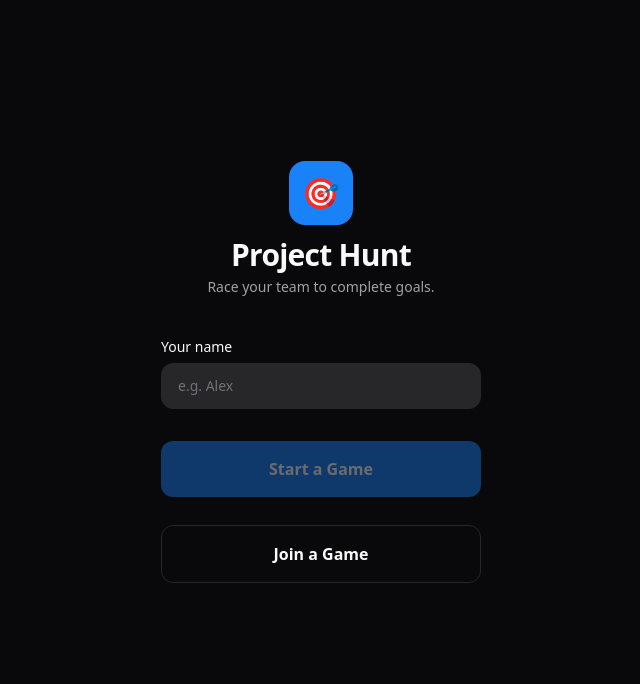
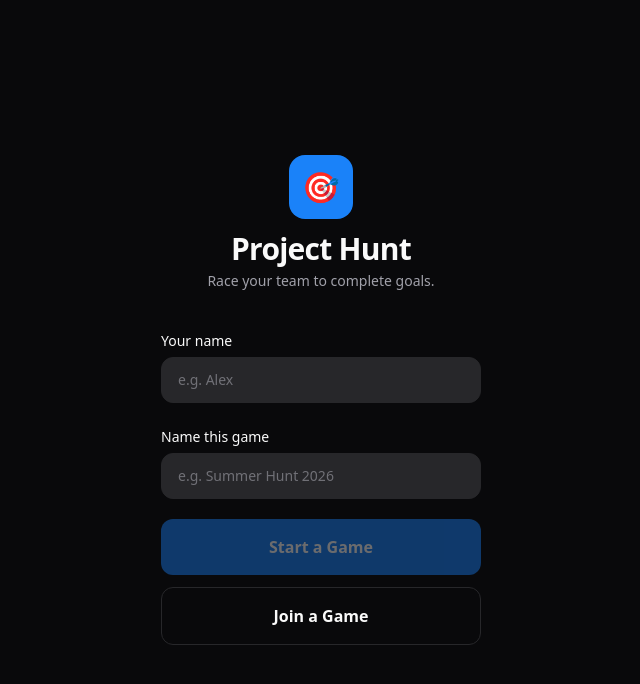
Before and after one commit to yaycake/project-hunt-fe, a React (Vite) app: page / in a window 1280 px wide. Shown: the top 684 px of the page, without its empty margins (319-959 px from the left). Built offline with nearby package versions, Linux system fonts and the light colour scheme.

Commit message:
clean up changes

```diff
--- a/mock-server.js
+++ b/mock-server.js
@@ -350,6 +350,23 @@ app.patch('/api/games/:gameId/participants/:participantId/team', (req, res) => {
   res.json({ participant: p })
 })
 
+// BACKEND DEV: DELETE /api/games/:gameId?actorId=…
+// (Query param: DELETE bodies are often stripped by proxies; body.actorId also supported.)
+app.delete('/api/games/:gameId', (req, res) => {
+  const { gameId } = req.params
+  const actorId = req.query.actorId ?? req.body?.actorId
+  const game = store.games[gameId]
+  if (!game) return res.status(404).json({ message: 'Game not found.' })
+  if (!actorId || actorId !== game.ownerId) {
+    return res.status(403).json({ message: 'Only the game owner can end the game.' })
+  }
+  delete store.games[gameId]
+  delete store.participants[gameId]
+  delete store.teams[gameId]
+  console.log(`[game ended for all] ${gameId}`)
+  res.sendStatus(204)
+})
+
 // BACKEND DEV: DELETE /api/games/:gameId/participants/:participantId
 // returns: 204
 // Owner removing someone, or participant removing themselves (leaveGame).
--- a/src/lib/mock.ts
+++ b/src/lib/mock.ts
@@ -367,3 +367,14 @@ export async function leaveGame(gameId: string, participantId: string): Promise<
   await api(`/api/games/${gameId}/participants/${participantId}`, { method: 'DELETE' })
   clearCurrentUser()
 }
+
+/**
+ * BACKEND DEV:
+ *   DELETE /api/games/:gameId?actorId=… — owner only; deletes the game for all players.
+ *   Uses query param because DELETE request bodies are not reliably delivered (proxies/clients).
+ */
+export async function endGameAsOwner(gameId: string, ownerId: string): Promise<void> {
+  const qs = new URLSearchParams({ actorId: ownerId }).toString()
+  await api(`/api/games/${encodeURIComponent(gameId)}?${qs}`, { method: 'DELETE' })
+  clearCurrentUser()
+}
--- a/src/routes/game/$gameId.tsx
+++ b/src/routes/game/$gameId.tsx
@@ -2,7 +2,15 @@ import { useEffect, useRef, useState } from 'react'
 import { createFileRoute, useNavigate } from '@tanstack/react-router'
 import { useQueryClient, useQuery, useMutation } from '@tanstack/react-query'
 import { Check, Copy, Crown, UserPlus, Users, X, Trash2 } from 'lucide-react'
-import { getGame, startGame, leaveGame, removePlayer, getCurrentUser, clearCurrentUser } from '@/lib/mock'
+import {
+  getGame,
+  startGame,
+  leaveGame,
+  removePlayer,
+  getCurrentUser,
+  clearCurrentUser,
+  endGameAsOwner,
+} from '@/lib/mock'
 import { GameLobbyOverviewCard, InvitePlayersSheet } from '@/features/lobby/GameLobbyOverviewCard'
 import { CreateTeamsPanel } from '@/features/lobby/CreateTeamsPanel'
 import { PermissionsGate } from '@/features/lobby/PermissionsGate'
@@ -122,6 +130,17 @@ function GamePage() {
   const { mutate: handleLeave, isPending: isLeaving } = useMutation({
     mutationFn: () => leaveGame(gameId, currentUser!.id),
     onSuccess: () => navigate({ to: '/' }),
+  })
+
+  const { mutate: handleOwnerEndGame, isPending: isEndingGame } = useMutation({
+    mutationFn: () => endGameAsOwner(gameId, currentUser!.id),
+    onSuccess: () => {
+      queryClient.removeQueries({ queryKey: ['game', gameId] })
+      navigate({ to: '/' })
+    },
+    onError: err => {
+      window.alert(err instanceof Error ? err.message : 'Could not end the game.')
+    },
   })
 
   // ── Redirect all clients when game goes ACTIVE ────────────────────────────
@@ -313,13 +332,31 @@ function GamePage() {
           </section>
         )}
 
-        {/* Leave game — non-owner only, sits at bottom of content */}
-        {!isOwner && (
+        {/* Leave game — owner ends for everyone; others leave only themselves */}
         <div className="pt-2 pb-4 text-center">
-            {showLeaveConfirm ? (
+          {isOwner ? (
+            <button
+              type="button"
+              disabled={isEndingGame}
+              onClick={() => {
+                if (
+                  !window.confirm(
+                    'This will end the game for all current players. No one will be able to continue this game.',
+                  )
+                ) {
+                  return
+                }
+                handleOwnerEndGame()
+              }}
+              className="text-sm text-muted-foreground/60 underline-offset-4 hover:underline active:opacity-60 disabled:opacity-40"
+            >
+              {isEndingGame ? 'Ending…' : 'Leave game'}
+            </button>
+          ) : showLeaveConfirm ? (
             <div className="flex items-center justify-center gap-3">
               <span className="text-sm text-muted-foreground">Leave this game?</span>
               <button
+                type="button"
                 onClick={() => handleLeave()}
                 disabled={isLeaving}
                 className="rounded-lg bg-destructive px-3 py-1.5 text-xs font-semibold text-destructive-foreground disabled:opacity-50"
@@ -327,6 +364,7 @@ function GamePage() {
                 {isLeaving ? 'Leaving…' : 'Leave'}
               </button>
               <button
+                type="button"
                 onClick={() => setShowLeaveConfirm(false)}
                 className="rounded-lg border border-border px-3 py-1.5 text-xs font-semibold"
               >
@@ -335,14 +373,14 @@ function GamePage() {
             </div>
           ) : (
             <button
+              type="button"
               onClick={() => setShowLeaveConfirm(true)}
               className="text-sm text-muted-foreground/60 underline-offset-4 hover:underline active:opacity-60"
             >
-                Leave Game
+              Leave game
             </button>
           )}
         </div>
-        )}
       </main>
 
       {/* ── Create Teams overlay ──────────────────────────────────────────── */}
--- a/src/routes/index.tsx
+++ b/src/routes/index.tsx
@@ -1,8 +1,11 @@
 import { useEffect, useRef, useState } from 'react'
 import { createFileRoute, useNavigate } from '@tanstack/react-router'
 import { useMutation } from '@tanstack/react-query'
-import { joinGame } from '@/lib/mock'
+import { createGame, joinGame } from '@/lib/mock'
 import { cn } from '@/lib/utils'
+
+/** Fallback if the player leaves “Name this game” empty. */
+const DEFAULT_NEW_GAME_NAME = 'New Game'
 
 export const Route = createFileRoute('/')({
   component: HomePage,
@@ -15,14 +18,28 @@ const primaryCtaClass =
   'flex w-full items-center justify-center rounded-xl bg-primary px-4 py-4 text-base font-semibold text-primary-foreground transition disabled:pointer-events-none disabled:opacity-40 active:opacity-80'
 
 const secondaryCtaClass =
-  'flex w-full items-center justify-center rounded-xl border border-border px-4 py-4 text-base font-semibold transition active:opacity-60'
+  'flex w-full items-center justify-center rounded-xl border border-border px-4 py-4 text-base font-semibold transition active:opacity-60 disabled:pointer-events-none disabled:opacity-40'
 
 function HomePage() {
   const navigate = useNavigate()
   const gameIdInputRef = useRef<HTMLInputElement>(null)
   const [username, setUsername] = useState('')
+  const [gameTitle, setGameTitle] = useState('')
   const [gameCode, setGameCode] = useState('')
   const [flow, setFlow] = useState<'pick' | 'join'>('pick')
+
+  const {
+    mutate: doCreate,
+    isPending: isCreating,
+    error: createError,
+    reset: resetCreateError,
+  } = useMutation({
+    mutationFn: () =>
+      createGame(gameTitle.trim() || DEFAULT_NEW_GAME_NAME, username.trim()),
+    onSuccess: ({ game }) => {
+      navigate({ to: '/game/$gameId', params: { gameId: game.id } })
+    },
+  })
 
   const {
     mutate: doJoin,
@@ -42,10 +59,11 @@ function HomePage() {
     }
   }, [flow])
 
-  function goToCreate() {
+  function startGame() {
     const name = username.trim()
     if (!name) return
-    navigate({ to: '/create', search: { username: name } })
+    resetCreateError()
+    doCreate()
   }
 
   function submitJoin() {
@@ -56,9 +74,9 @@ function HomePage() {
     doJoin()
   }
 
-  const canStart = username.trim().length > 0
+  const canStart = username.trim().length > 0 && !isCreating && !isJoining
   const canSubmitJoin =
-    username.trim().length > 0 && gameCode.trim().length > 0 && !isJoining
+    username.trim().length > 0 && gameCode.trim().length > 0 && !isJoining && !isCreating
 
   return (
     <main className="flex min-h-dvh flex-col items-center justify-center gap-10 px-6 py-12">
@@ -89,23 +107,30 @@ function HomePage() {
           />
         </div>
 
-        {/* Fixed slots: same vertical rhythm in pick vs join to avoid layout jump */}
+        {/* Three fixed slots: game name ↔ game ID | Start ↔ Join primary | Join secondary ↔ Back */}
         <div
           className="flex flex-col gap-3"
           role="region"
           aria-label={flow === 'pick' ? 'Start or join' : 'Join with game ID'}
         >
-          {/* Slot 1: Start a Game ↔ Game ID (matched min-height) */}
+          {/* Slot 1: Name this game ↔ Game ID (same footprint) */}
           <div className="flex min-h-[5.5rem] flex-col justify-center gap-1.5">
             {flow === 'pick' ? (
-              <button
-                type="button"
-                disabled={!canStart}
-                onClick={goToCreate}
-                className={primaryCtaClass}
-              >
-                Start a Game
-              </button>
+              <>
+                <label htmlFor="home-game-title" className="text-sm font-medium">
+                  Name this game
+                </label>
+                <input
+                  id="home-game-title"
+                  type="text"
+                  name="gameTitle"
+                  autoComplete="off"
+                  placeholder="e.g. Summer Hunt 2026"
+                  value={gameTitle}
+                  onChange={e => setGameTitle(e.target.value)}
+                  className={inputClass}
+                />
+              </>
             ) : (
               <>
                 <label htmlFor="home-game-id" className="text-sm font-medium">
@@ -132,18 +157,16 @@ function HomePage() {
             )}
           </div>
 
-          {/* Slot 2: Join a Game ↔ Join game */}
+          {/* Slot 2: Start a Game ↔ Join game (primary) */}
           <div className="flex min-h-[3.25rem] items-center">
             {flow === 'pick' ? (
               <button
                 type="button"
-                onClick={() => {
-                  resetJoinError()
-                  setFlow('join')
-                }}
-                className={secondaryCtaClass}
+                disabled={!canStart}
+                onClick={startGame}
+                className={primaryCtaClass}
               >
-                Join a Game
+                {isCreating ? 'Starting…' : 'Start a Game'}
               </button>
             ) : (
               <button
@@ -157,9 +180,21 @@ function HomePage() {
             )}
           </div>
 
-          {/* Slot 3: reserved row — invisible in pick so Back doesn’t shift layout */}
-          <div className="flex min-h-[2.75rem] items-center justify-center">
-            {flow === 'join' ? (
+          {/* Slot 3: Join a Game (secondary) ↔ Back (text) — reserved height matches */}
+          <div className="flex min-h-[3.25rem] items-center justify-center">
+            {flow === 'pick' ? (
+              <button
+                type="button"
+                disabled={isCreating}
+                onClick={() => {
+                  resetJoinError()
+                  setFlow('join')
+                }}
+                className={secondaryCtaClass}
+              >
+                Join a Game
+              </button>
+            ) : (
               <button
                 type="button"
                 onClick={() => {
@@ -171,13 +206,15 @@ function HomePage() {
               >
                 Back
               </button>
-            ) : (
-              <span className="invisible text-sm" aria-hidden>
-                Back
-              </span>
             )}
           </div>
         </div>
+
+        {flow === 'pick' && createError && (
+          <div className="rounded-lg bg-destructive/10 px-4 py-3">
+            <p className="text-sm text-destructive">{createError.message}</p>
+          </div>
+        )}
 
         {flow === 'join' && joinError && (
           <div className="rounded-lg bg-destructive/10 px-4 py-3 space-y-1">
```
Lines whose indentation alone changed are shown as unchanged.
